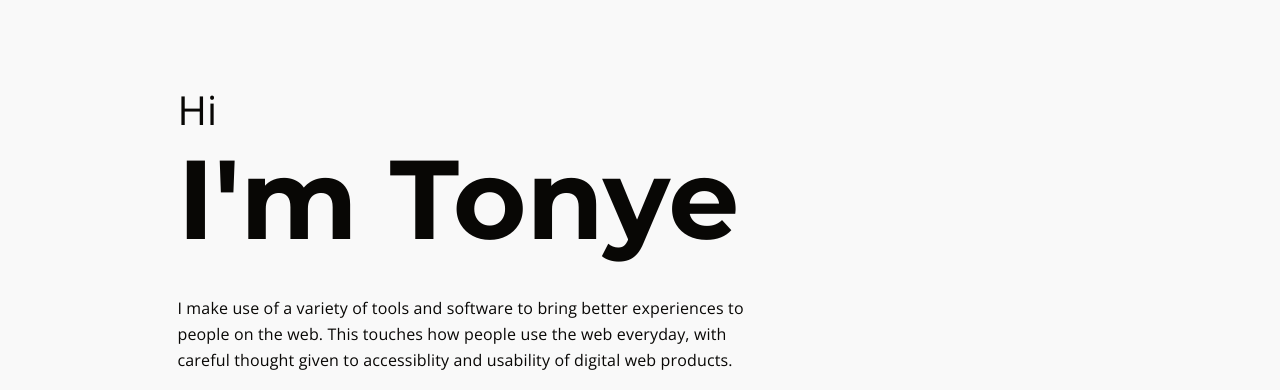
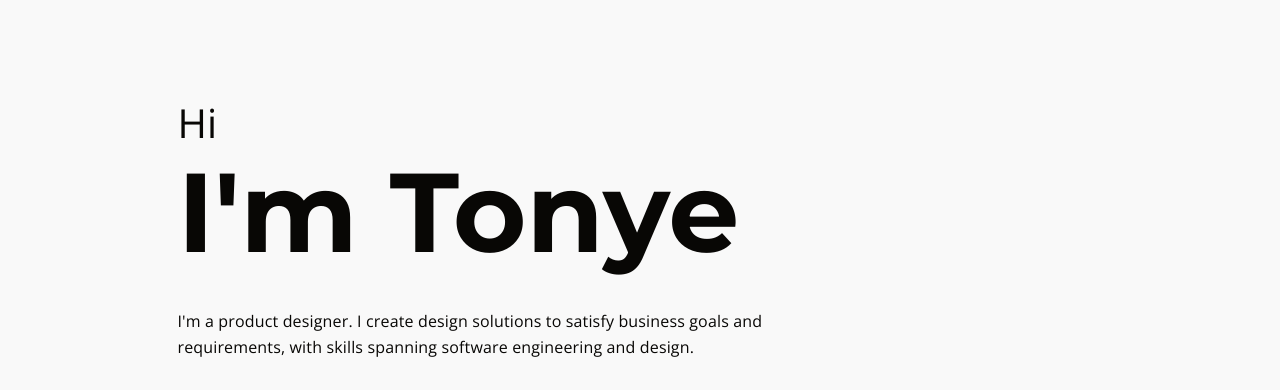
Before and after one commit to psybuglite/site, a Gatsby site: page / in a window 1280 px wide. Shown: the part 95-485 px from the top of the page. Built offline with nearby package versions, Linux system fonts and the light colour scheme; Gatsby itself is replaced by a stand-in of ours.

Commit message:
updated a whole lot of things

```diff
--- a/src/pages/index.js
+++ b/src/pages/index.js
@@ -30,11 +30,9 @@ const IndexPage = () => (
                 I'm Tonye
               </h2>
               <div className="pt-2">
-
-                <p>I make use of a variety of tools and software to bring better experiences to people on the web. This touches how people use the web everyday, with careful thought given to accessiblity and usability of digital web products.</p>
+                <p>I'm a product designer. I create design solutions to satisfy business goals and requirements, with skills spanning software engineering and design.</p>
               </div>
               <div className="d-flx py-2 mobile-center">
-
                 <Link to="/contact" className="bg-primary d-ibl thin-primary-border px-2 tx-c py-hh co-white">
                   Let's Talk
                 </Link>
```
Also changed, not shown: package.json (+17 -17 lines), 2 other files.
